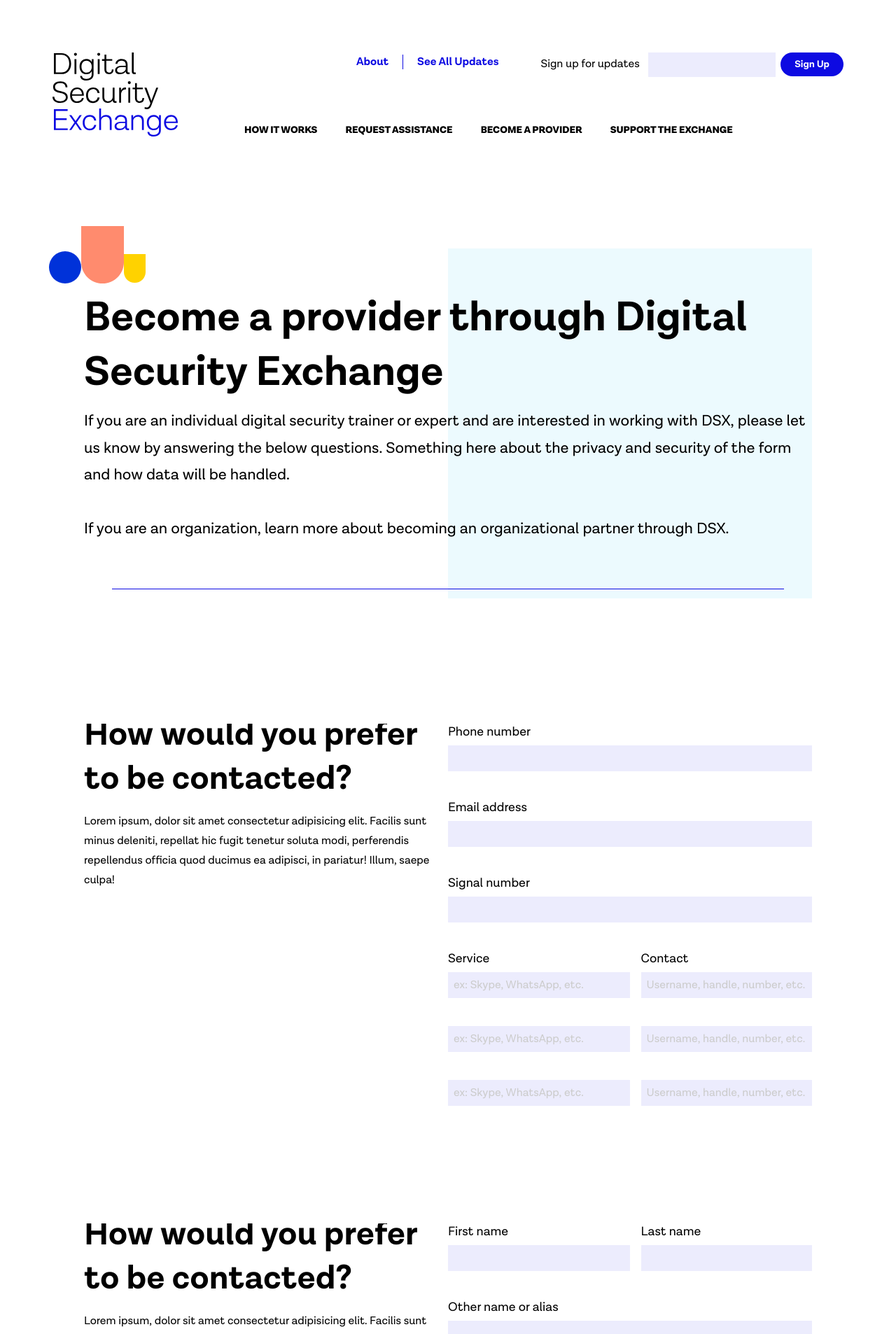
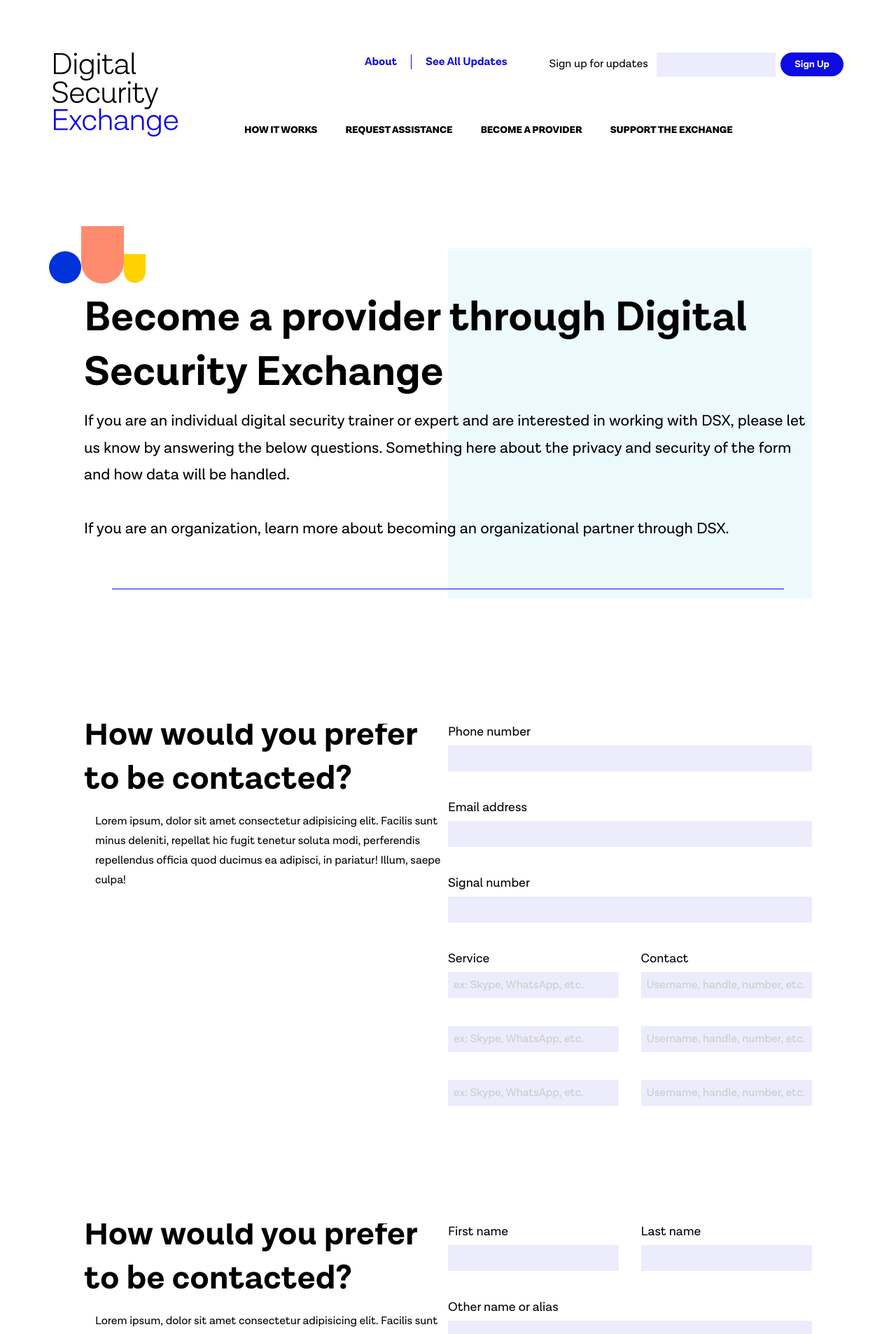
Before and after one commit to tiffrobo/exchange-new, a Jekyll site: the page built from become-a-provider.md, in a window 1280 px wide. Shown: the top 1906 px of the page at 70% size. Built offline with Jekyll 4.4.1, drawn with Linux system fonts in a browser that asks for light colours; nearby versions of some CDN libraries.

Commit message:
more responsive work

```diff
--- a/_layouts/form.html
+++ b/_layouts/form.html
@@ -57,7 +57,7 @@
 
   & > hr{
     @extend .hr;
-    width: 960px;
+    max-width: 960px;
     margin: 48px auto 96px;
     position: relative;
     z-index: 3;
@@ -71,10 +71,12 @@
   .formSection{
     overflow: hidden;
     padding-bottom: 128px;
+    @include mq(sm) { padding: 8px 16px }
 
     .left{
       width: 50%;
       float: left;
+      @include mq(sm) { width: 100%; float: none; }
 
       h3{
         font-size: 48px;
@@ -87,6 +89,7 @@
     .right{
       width: 50%;
       float: right;
+      @include mq(sm) { width: 100%; float: none; }
 
       .checkWrap{
         padding-top: 6px;
@@ -152,14 +155,18 @@
     @extend .button;
     background: $peach;
     color: $black;
-    margin: 16px 0 0 0;
+    margin: 16px 0 0 16px;
     padding: 16px 64px;
     font-size: 22px;
     &:hover{
       padding: 16px 72px;
     }
   }
+  p{
+    margin-left: 16px;
+  }
 }
+
 // End form styles.
 }
 
--- a/css/_vars.scss
+++ b/css/_vars.scss
@@ -108,6 +108,7 @@
   display: inline-block;
   font-family: $font-family;
   padding: 8px;
+  box-sizing: border-box;
 }
 
 .hr{
```
Also changed, not shown: 11 other files.
